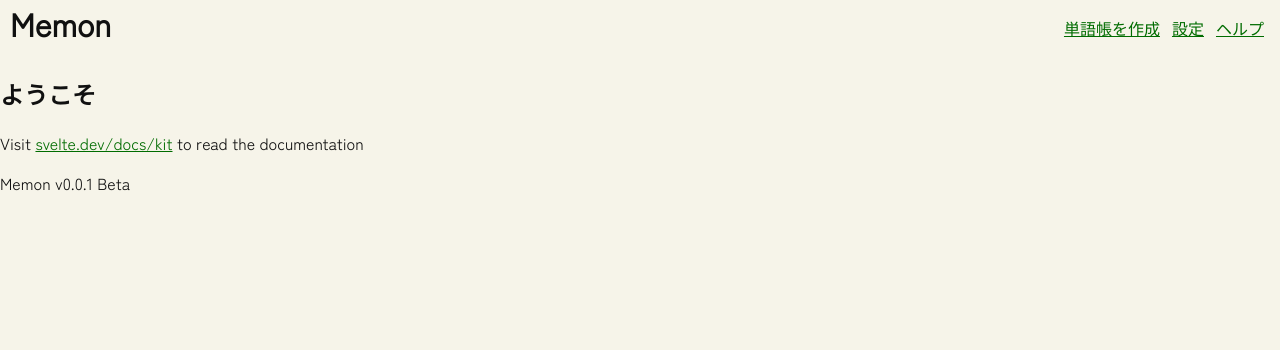
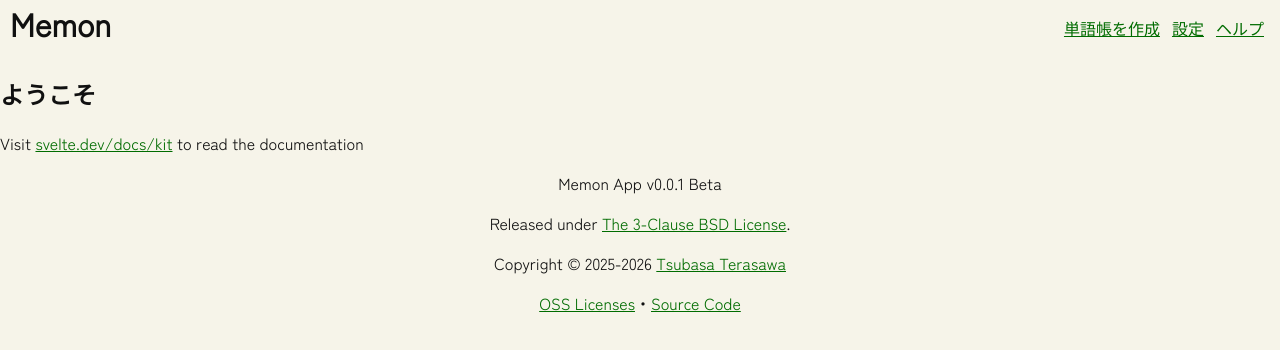
Before and after one commit to wing-0902/memon_app, a SvelteKit app: page / in a window 1280 px wide. Shown: the top 350 px of the page. Built offline with nearby package versions, Linux system fonts and the light colour scheme; a web font is replaced by a local one.

Commit message:
[skip ci] 素晴らしい

```diff
--- /dev/null
+++ b/src/lib/components/layouts/Footer.svelte
@@ -0,0 +1,12 @@
+<footer class='footer'>
+    <p>Memon App v{__APP_VERSION__}</p>
+    <p>Released under <a href='https://opensource.org/license/bsd-3-clause' target='_blank'>The 3-Clause BSD License</a>.</p>
+    <p>Copyright &copy; 2025-2026 <a href='https://wing.osaka/' target='_blank'>Tsubasa Terasawa</a></p>
+    <p><a href='/OSS-LICENSES.txt' target="_blank">OSS Licenses</a>・<a href='https://github.com/wing-0902/memon_app' target='_blank'>Source Code</a></p>
+</footer>
+
+<style lang="scss">
+    .footer {
+        text-align: center;
+    }
+</style>
--- a/src/routes/+layout.svelte
+++ b/src/routes/+layout.svelte
@@ -12,6 +12,7 @@
 
   // レイアウト
   import Header from '$lib/components/layouts/Header.svelte';
+  import Footer from '$lib/components/layouts/Footer.svelte';
 </script>
 
 <svelte:head>
@@ -24,8 +25,6 @@
 <div class="root">
   <Header />
   {@render children()}
-  <footer>
-    Memon v{__APP_VERSION__}
-  </footer>
+  <Footer />
   <SetDisplayName />
 </div>
```
Also changed, not shown: 1 other file (tests, documents, lock files or other folders).
